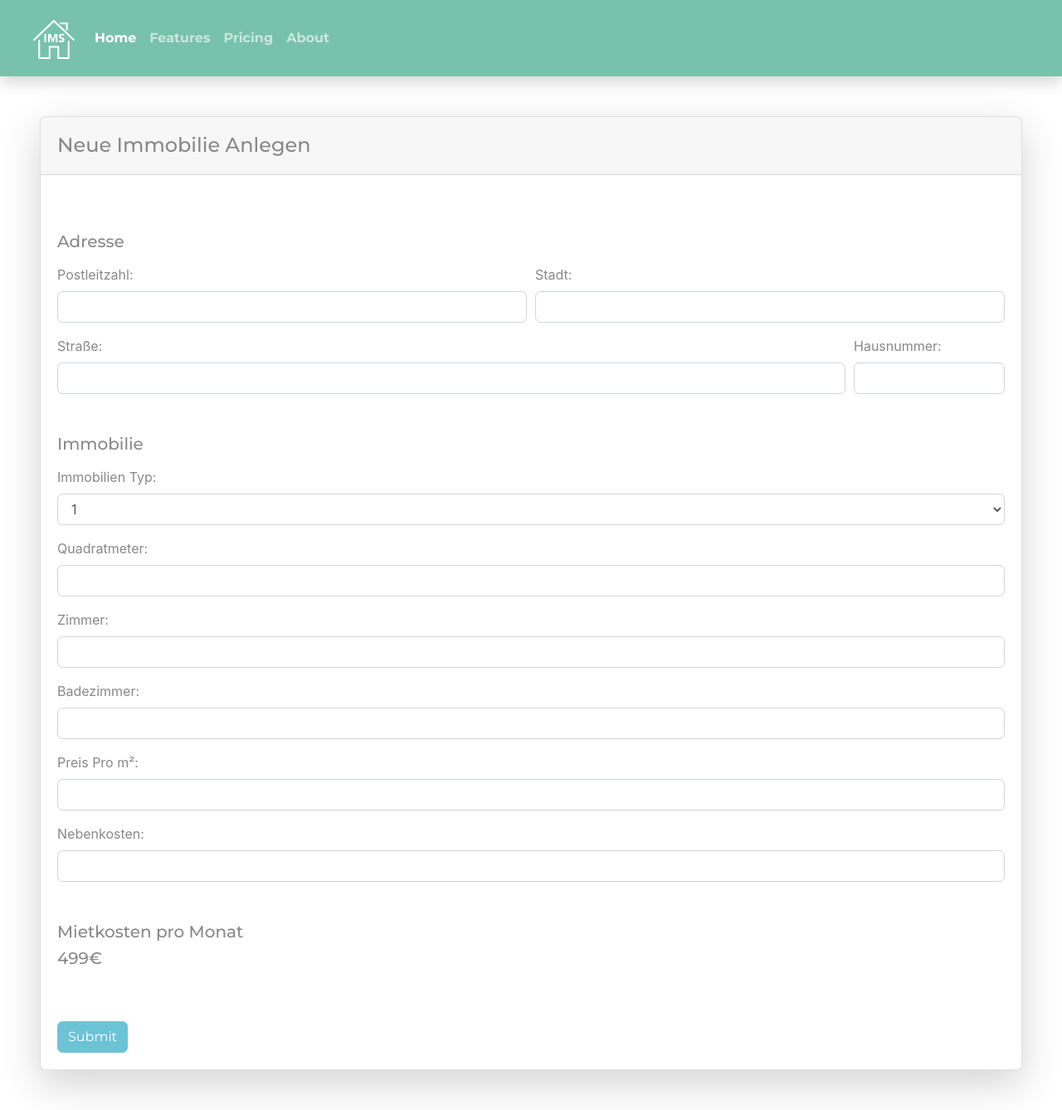
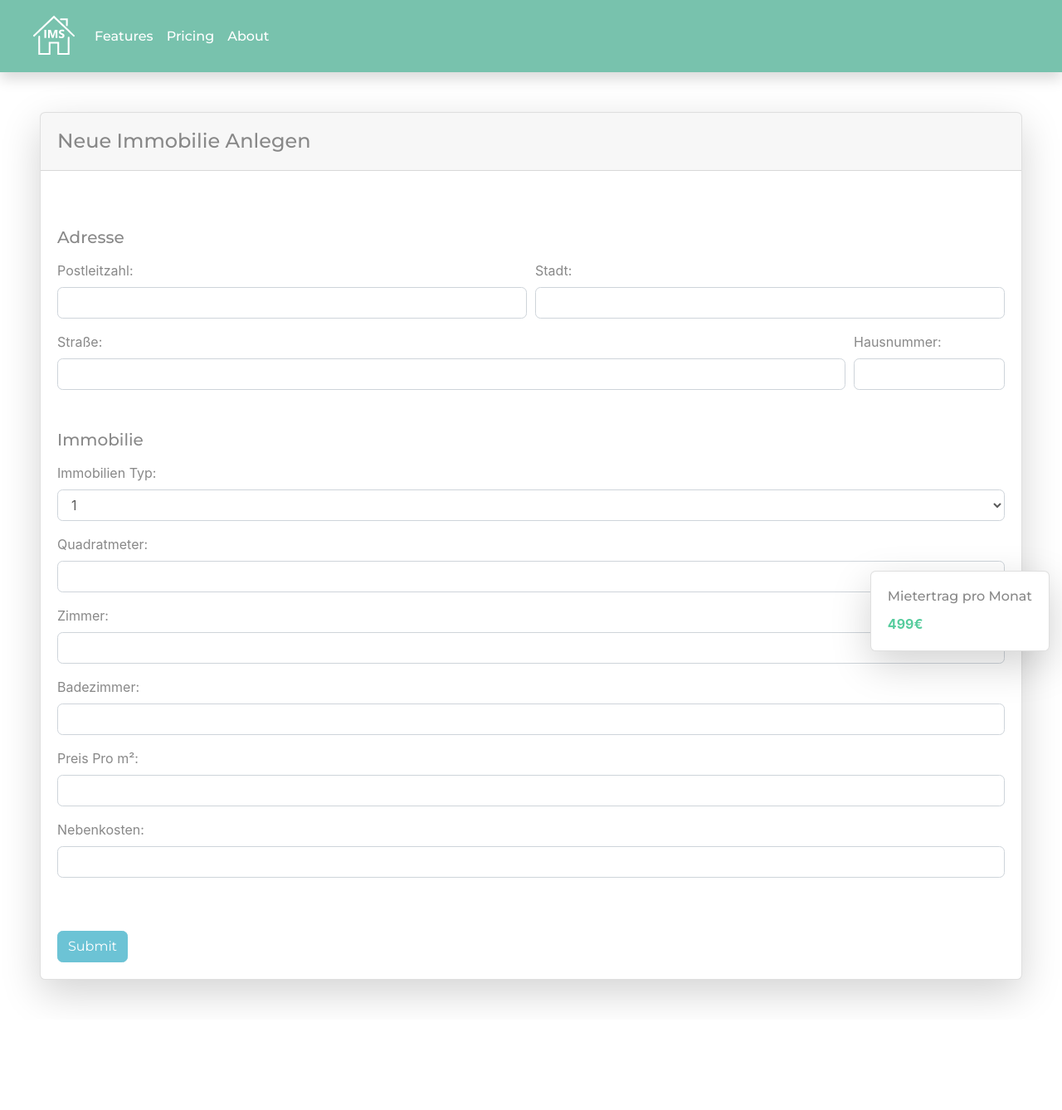
Before and after one commit to mxmueller/immobilien-management-system, a PHP site: page /sites/form.php in a window 1280 px wide. Shown: the whole page at 83% size. After the commit the page ends 1210 px from the top, so only its background shows below. Run offline with PHP 8.4, Linux system fonts and the light colour scheme.

Commit message:
Earnings Pop-Up

```diff
--- /dev/null
+++ b/frontend/bootstrap.custom.css
@@ -0,0 +1,14 @@
+.font-weight-custom {
+    font-weight: 500 !important;
+    color: #fff !important;
+}
+
+.navbar-brand {
+    padding-top: 0px !important;
+}
+
+.card-custom-money {
+    position: fixed;
+    bottom: 15px;
+    right: 15px;
+}
--- a/sites/form.php
+++ b/sites/form.php
@@ -8,7 +8,7 @@ include '../templates/header.template.php';
 include '../templates/nav.template.php';
 ?>
 
-    <div class="container-fluid p-5" >
+    <div class="container-fluid p-5">
         <div class="card shadow-lg">
             <div class="card-header ">
                 <h4 class="mt-2">Neue Immobilie Anlegen</h4>
@@ -32,7 +32,7 @@ include '../templates/nav.template.php';
                     <div class="form-row mt-3">
                         <div class="col-10">
                             <label for="street">Straße:</label>
-                            <input name="street"type="text" class="form-control" id="street">
+                            <input name="street" type="text" class="form-control" id="street">
                         </div>
                         <div class="col">
                             <label for="street_number">Hausnummer:</label>
@@ -69,7 +69,8 @@ include '../templates/nav.template.php';
 
                         <div class="form-group mt-3">
                             <label for="price_per_square_meter">Preis Pro m²:</label>
-                            <input name="price_per_square_meter" type="text" class="form-control" id="price_per_square_meter">
+                            <input name="price_per_square_meter" type="text" class="form-control"
+                                id="price_per_square_meter">
                         </div>
 
                         <div class="form-group mt-3">
@@ -77,10 +78,10 @@ include '../templates/nav.template.php';
                             <input name="additional_cost" type="text" class="form-control" id="additional_cost">
                         </div>
 
-                        <div class="form-group mt-5">
-                            <h5>Mietkosten pro Monat</h5>
-                            <div id="cost_sum">
-                                <h5>499€</h5>
+                        <div class="shadow-lg card card-custom-money" style="max-width: 15rem;">
+                            <div class="card-body">
+                                <h6 class="card-title">Mietertrag pro Monat</h6>
+                                <p class="card-text font-weight-bold text-success">499€</p>
                             </div>
                         </div>
                     </div>
@@ -92,4 +93,5 @@ include '../templates/nav.template.php';
         </div>
 
 </body>
+
 </html>
--- a/templates/header.template.php
+++ b/templates/header.template.php
@@ -9,8 +9,8 @@ echo '
 
     <!-- TECKSTACK -->
     <script src="https://code.jquery.com/jquery-3.5.1.min.js"></script>
-
     <link rel="stylesheet" href="../frontend/bootstrap.min.css">
+    <link rel="stylesheet" href="../frontend/bootstrap.custom.css">
     <script src="https://stackpath.bootstrapcdn.com/bootstrap/4.1.3/js/bootstrap.min.js" integrity="sha384-ChfqqxuZUCnJSK3+MXmPNIyE6ZbWh2IMqE241rYiqJxyMiZ6OW/JmZQ5stwEULTy" crossorigin="anonymous"></script>
 
 </head>';
--- a/templates/nav.template.php
+++ b/templates/nav.template.php
@@ -9,19 +9,14 @@ echo '<nav class=" shadow p-3 navbar navbar-expand-lg navbar-dark bg-primary">
 </button>
 <div class="collapse navbar-collapse" id="navbarColor01">
     <ul class="navbar-nav mr-auto">
-      <li class="nav-item active">
-        <a class="nav-link font-weight-bold" href="#">Home
-          <span class="sr-only">(current)</span>
-        </a>
+      <li class="nav-item">
+        <a class="nav-link font-weight-custom" href="#">Features</a>
       </li>
       <li class="nav-item">
-        <a class="nav-link font-weight-bold" href="#">Features</a>
+        <a class="nav-link font-weight-custom" href="#">Pricing</a>
       </li>
       <li class="nav-item">
-        <a class="nav-link font-weight-bold" href="#">Pricing</a>
-      </li>
-      <li class="nav-item">
-        <a class="nav-link font-weight-bold" href="#">About</a>
+        <a class="nav-link font-weight-custom" href="#">About</a>
       </li>
     </ul>
   </div>
```
Also changed, not shown: configs/database/SQL_Inserts.txt (added, +21 -0 lines), docs/SQL_Inserts.txt (deleted, +0 -21 lines).
